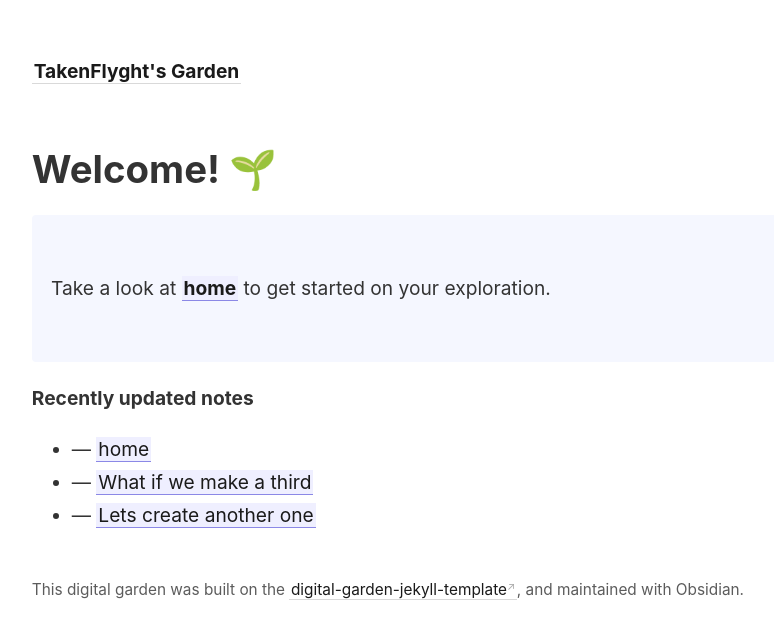
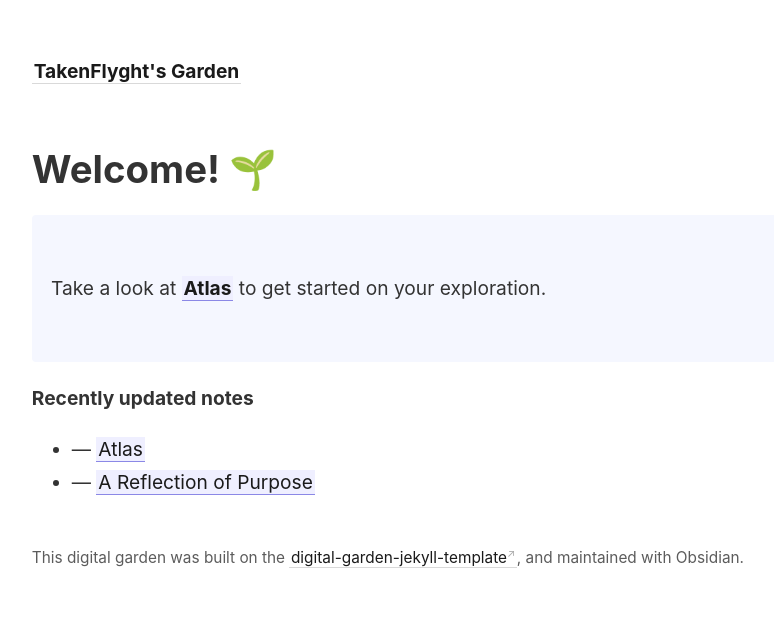
Before and after one commit to Donahuec/digital-garden, a Jekyll site: the page built from _pages/index.md, in a window 1280 px wide. Shown: the top 639 px of the page, without its empty margins (45-819 px from the left). Built offline with Jekyll 4.4.1, drawn with Linux system fonts in a browser that asks for light colours.

Commit message:
add first notes

```diff
--- /dev/null
+++ b/_notes/Atlas.md
@@ -0,0 +1,8 @@
+---
+title: Atlas
+---
+# Atlas
+Looking for somewhere to start?
+
+## Self Reflection
+[[A Reflection of Purpose]]
--- a/_notes/Lets create another one.md
+++ /dev/null
@@ -1,5 +0,0 @@
----
----
-
-Oh hey another note
-[[What if we make a third]]
--- a/_notes/What if we make a third.md
+++ /dev/null
@@ -1,7 +0,0 @@
----
-title: What if we make a third
----
-
-Oh! An Image!
-![[assets/aiimg.png]]
-This has been a journey. Let's go [[home]]
--- a/_notes/home.md
+++ /dev/null
@@ -1,5 +0,0 @@
----
-title: home
----
-
-This is my first note [[Lets create another one]]
--- a/_pages/index.md
+++ b/_pages/index.md
@@ -8,7 +8,7 @@ permalink: /
 # Welcome! 🌱
 
 <p style="padding: 3em 1em; background: #f5f7ff; border-radius: 4px;">
-  Take a look at <span style="font-weight: bold">[[home]]</span> to get started on your exploration.
+  Take a look at <span style="font-weight: bold">[[Atlas]]</span> to get started on your exploration.
 </p>
 
 <strong>Recently updated notes</strong>
```
Also changed, not shown: _notes/A Reflection of Purpose.md (added, +32 -0 lines).
